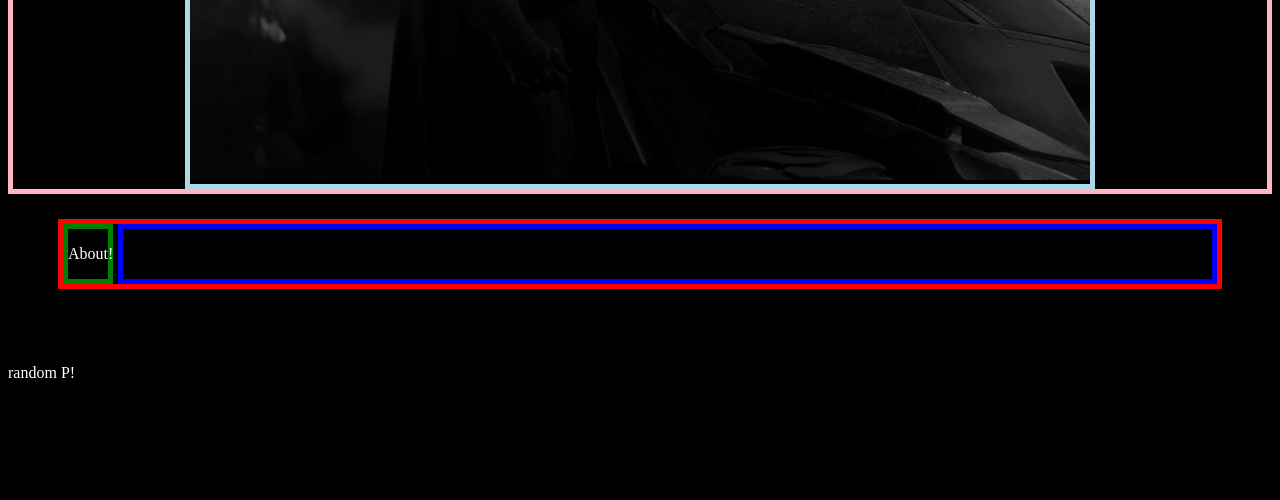
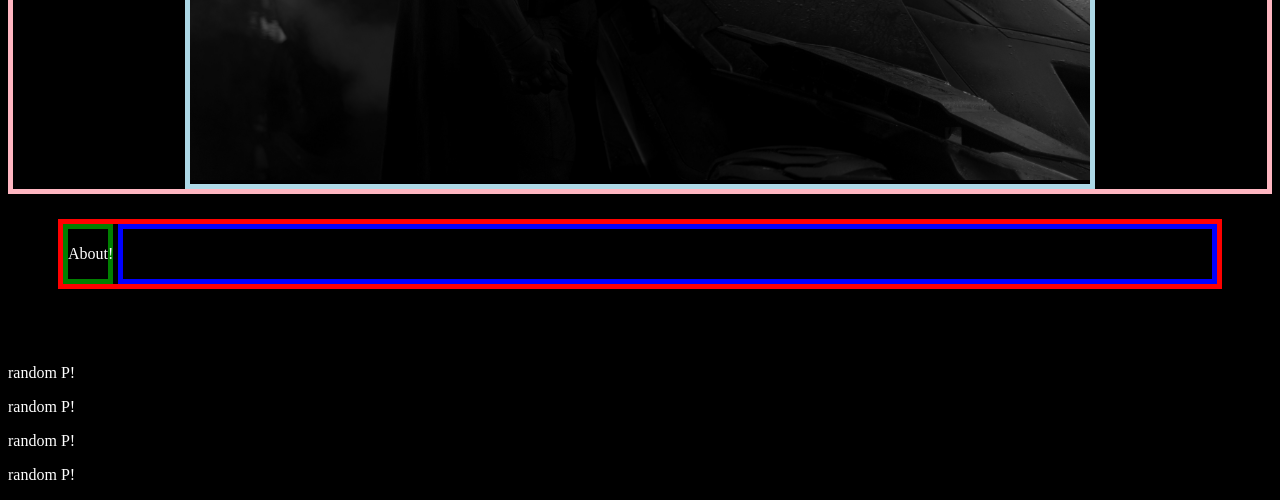
Before and after one commit to bassel1996/Tribute-Page, a plain HTML site: page index.HTML in a window 1280 px wide. Shown: the part 491-991 px from the top of the page. Before the commit the page ends 889 px from the top, so only its background shows below. Drawn offline with Linux system fonts and the light colour scheme.

Commit message:
Update index.HTML

```diff
--- a/index.HTML
+++ b/index.HTML
@@ -37,6 +37,9 @@
         </div>
 
         <p>random P!</p>
+        <p>random P!</p>
+        <p>random P!</p>
+        <p>random P!</p>
 
 
 
```
